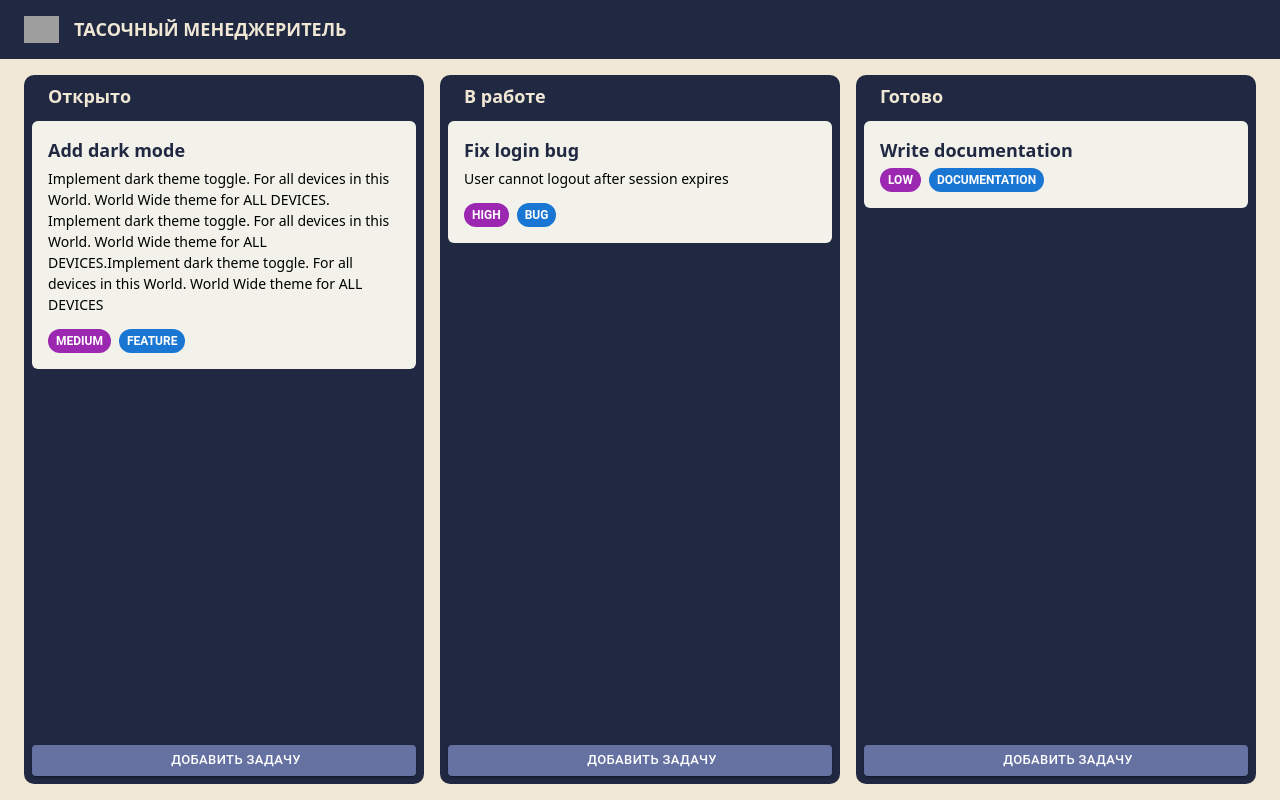
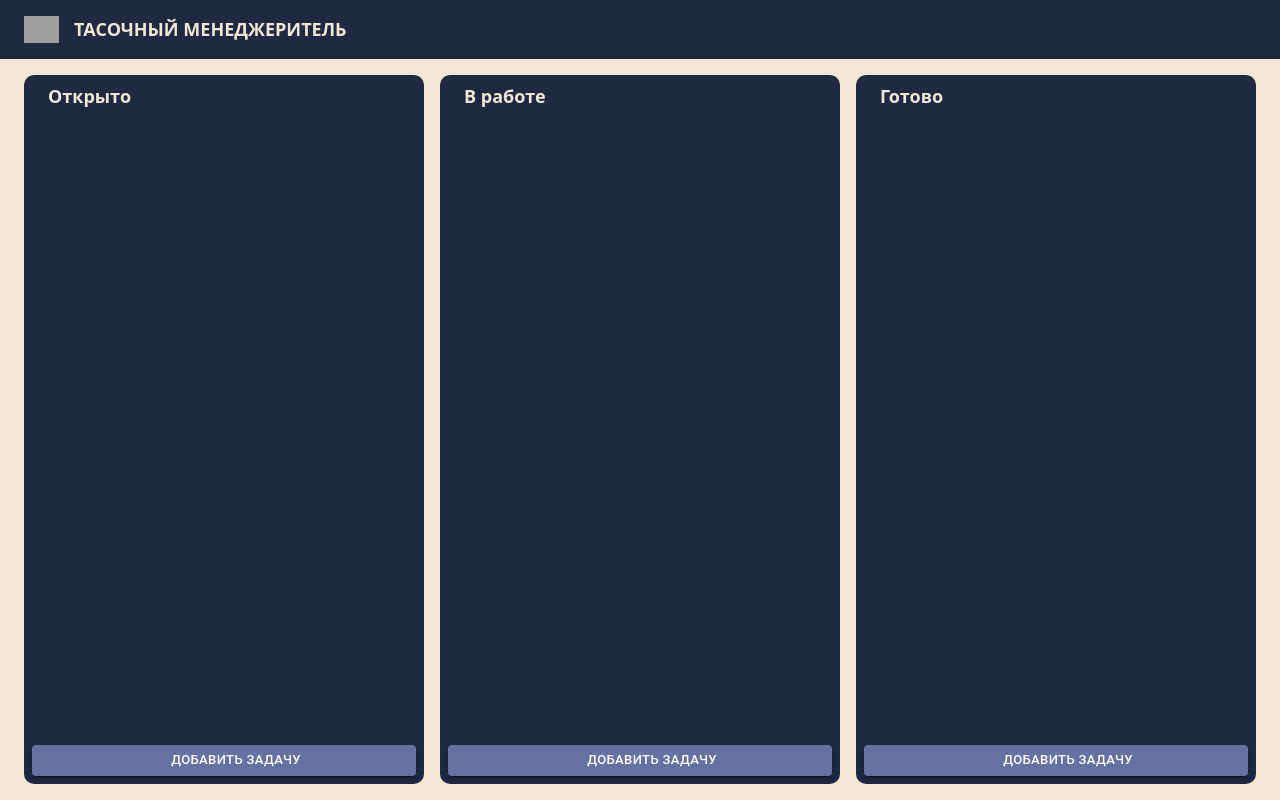
Before and after one commit to Jushoru/t1-task-manager, a React (Vite) app: page / in a window 1280 px wide. Built offline with nearby package versions, Linux system fonts and the light colour scheme; grey boxes are pictures that could not be loaded; some icons are missing.

Commit message:
refactor: switch task storage from static data to localStorage

```diff
--- a/src/entities/task/TaskData.ts
+++ /dev/null
@@ -1,27 +0,0 @@
-import type {TaskUi} from "./TaskTypes.ts";
-
-export const AllTasks: TaskUi[] = [
-    {
-        id: '0',
-        title: 'Fix login bug',
-        description: 'User cannot logout after session expires',
-        category: 'Bug',
-        status: 'InProgress',
-        priority: 'High',
-    },
-    {
-        id: '1',
-        title: 'Add dark mode',
-        description: 'Implement dark theme toggle. For all devices in this World. World Wide theme for ALL DEVICES. Implement dark theme toggle. For all devices in this World. World Wide theme for ALL DEVICES.Implement dark theme toggle. For all devices in this World. World Wide theme for ALL DEVICES',
-        category: 'Feature',
-        status: 'ToDo',
-        priority: 'Medium',
-    },
-    {
-        id: '2',
-        title: 'Write documentation',
-        category: 'Documentation',
-        status: 'Done',
-        priority: 'Low',
-    },
-];
--- a/src/entities/task/TaskStore.ts
+++ b/src/entities/task/TaskStore.ts
@@ -1,6 +1,5 @@
 import { create } from 'zustand';
 import type { TaskUi } from './TaskTypes';
-import { AllTasks } from './TaskData';
 
 interface TaskState {
     tasks: TaskUi[];
@@ -11,18 +10,42 @@ interface TaskState {
     getTaskById: (id: string) => TaskUi | undefined;
 }
 
-// TODO: добавить сохранение задач в localStorage
+const loadTasks = (): TaskUi[] => {
+    const saved = localStorage.getItem('tasks');
+    return saved ? JSON.parse(saved) : [];
+};
+
+const saveTasks = (tasks: TaskUi[]) => {
+    localStorage.setItem('tasks', JSON.stringify(tasks));
+};
 
 export const useTaskStore = create<TaskState>((set, get) => ({
-    tasks: AllTasks,
-    createTask: (task) => set({ tasks: [...get().tasks, task] }),
-    deleteTask: (id) => set({ tasks: get().tasks.filter((task) => task.id !== id) }),
+    tasks: loadTasks(),
+
+    createTask: (task) =>
+        set((state) => {
+            const newTasks = [...state.tasks, task];
+            saveTasks(newTasks);
+            return { tasks: newTasks };
+        }),
+
+    deleteTask: (id) =>
+        set((state) => {
+            const newTasks = state.tasks.filter((task) => task.id !== id);
+            saveTasks(newTasks);
+            return { tasks: newTasks };
+        }),
+
     updateTask: (id, updatedFields) =>
-        set({
-            tasks: get().tasks.map((task) =>
+        set((state) => {
+            const newTasks = state.tasks.map((task) =>
                 task.id === id ? { ...task, ...updatedFields } : task
-            ),
+            );
+            saveTasks(newTasks);
+            return { tasks: newTasks };
         }),
+
     getAllTasks: () => get().tasks,
+
     getTaskById: (id) => get().tasks.find((task) => task.id === id),
 }));
```
